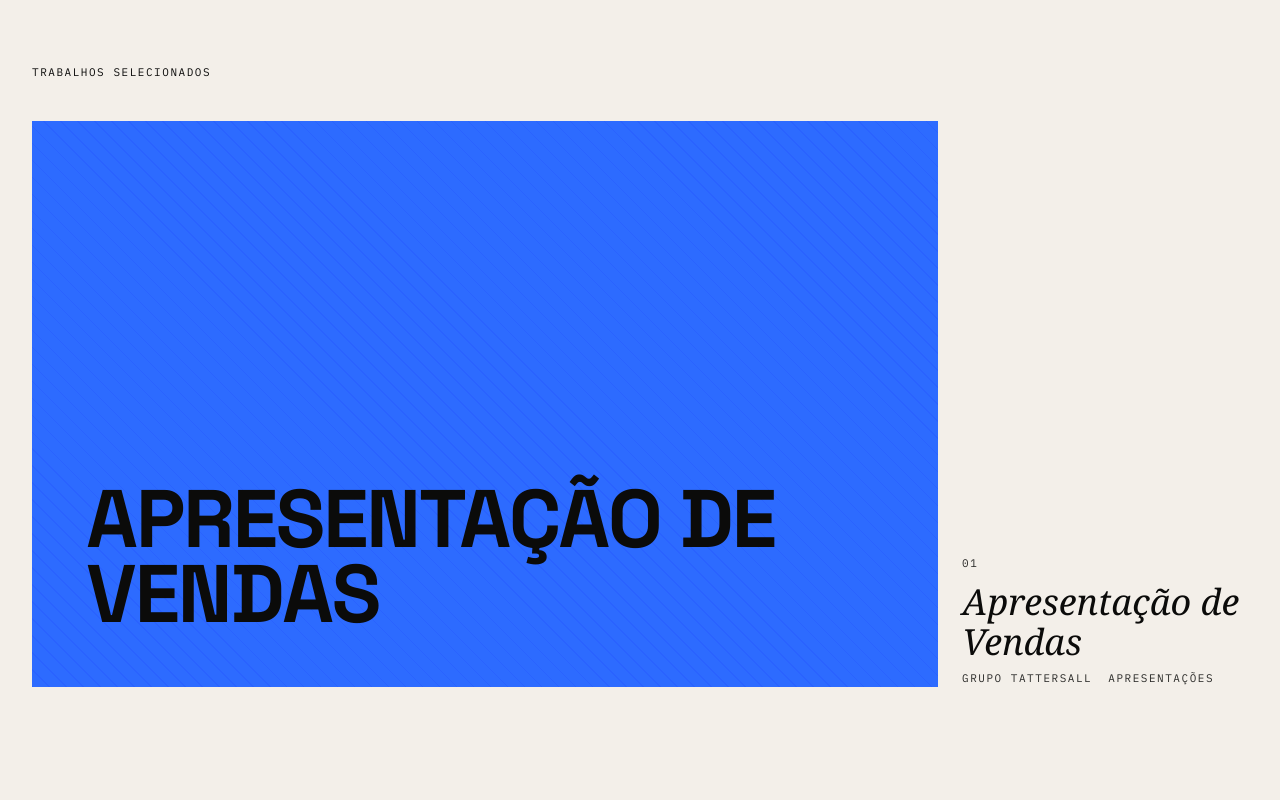
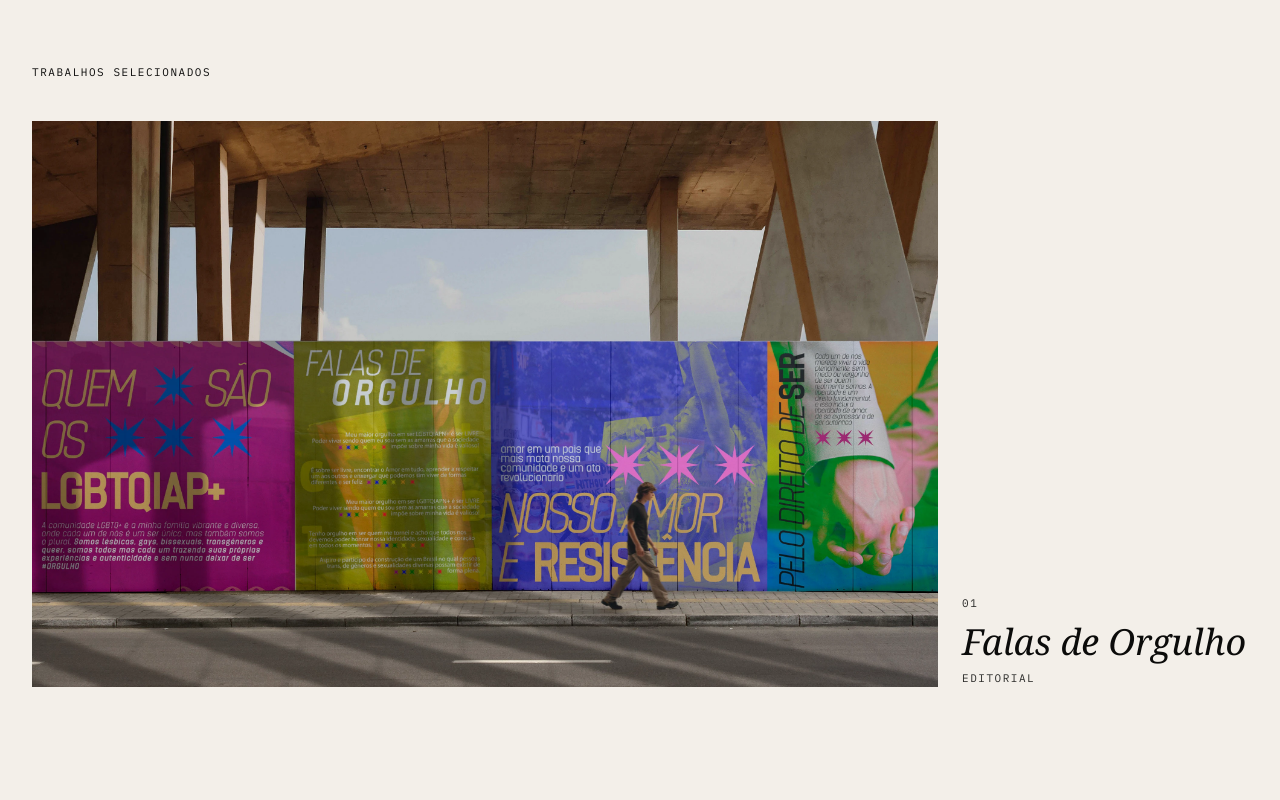
Before and after one commit to jessdesigner21/jesse-santos-portfolio, a Next.js app in the folder jesse-santos/: page / in a window 1280 px wide. Shown: the part 880-1680 px from the top of the page. Built offline with nearby package versions, Linux system fonts and the light colour scheme.

Commit message:
Update projects.ts

```diff
--- a/jesse-santos/data/projects.ts
+++ b/jesse-santos/data/projects.ts
@@ -80,6 +80,64 @@ export type Project = {
 };
 
 export const projects: Project[] = [
+   {
+  title: "Falas de Orgulho",
+  slug: "falas-de-orgulho",
+  discipline: ["Editorial", "Design Gráfico"],
+  role: "Conceito, direção de arte e design",
+
+  description:
+    "Projeto autoral de comunicação visual que transforma narrativas LGBTQIAPN+ em uma campanha gráfica construída por tipografia, cor, fotografia, ilustração e intervenção urbana.",
+
+  challenge:
+    "Criar uma linguagem visual capaz de amplificar diferentes vozes sem reduzir suas histórias a uma única estética.",
+
+  cover: "/1ec70d211500145.6723e21b19ba8.webp",
+  coverRatio: "16/9",
+
+  images: [
+    {
+      src: "/81592a211500145.6723e21b17142.webp",
+      alt: "Pelo direito de ser — Falas de Orgulho",
+      ratio: "4/5",
+    },
+    {
+      src: "/6e0050211500145.6723e21b18993.webp",
+      alt: "Nosso amor é resistência — Falas de Orgulho",
+      ratio: "4/5",
+    },
+    {
+      src: "/b31634211500145.6723e21b18278.webp",
+      alt: "Quem são os LGBTQIAP+ — Falas de Orgulho",
+      ratio: "4/5",
+    },
+    {
+      src: "/9847f1211500145.6723e21b193b8.webp",
+      alt: "Aplicação urbana da campanha Falas de Orgulho",
+      ratio: "16/9",
+    },
+    {
+      src: "/7d3e4c211500145.6723e21b1767d (1).webp",
+      alt: "Cartazes da campanha Falas de Orgulho em ambiente externo",
+      ratio: "16/9",
+    },
+    {
+      src: "/1ec70d211500145.6723e21b19ba8.webp",
+      alt: "Painel urbano Falas de Orgulho",
+      ratio: "16/9",
+    },
+    {
+      src: "/8be1b5211500145.6723e21b18ec1 (1).webp",
+      alt: "Cartazes Falas de Orgulho aplicados em ambiente urbano",
+      ratio: "16/9",
+    },
+  ],
+
+  accentColor: "#FF4BC8",
+  featured: true,
+  layout: "editorial",
+  coverTreatment: "serif",
+  },
   {
     title: "Apresentação de Vendas",
     slug: "grupo-tattersall",
@@ -118,19 +176,6 @@ export const projects: Project[] = [
       "Identidade e aplicação social para marca de beleza — paleta quente, tipografia suave e fotografia como protagonista.",
     accentColor: "#E8447A",
     layout: "gallery",
-    coverTreatment: "serif",
-  },
-  {
-    title: "Falas de Orgulho",
-    slug: "falas-de-orgulho",
-    discipline: ["Editorial", "Design Gráfico"],
-    role: "Conceito, direção de arte e design",
-    description:
-      "Projeto autoral que dá forma visual a depoimentos e falas dentro do universo LGBTQIAPN+ — tipografia como voz, composição como escuta.",
-    challenge: "Dar peso gráfico a depoimentos reais sem ilustrá-los literalmente — deixar a tipografia carregar a emoção.",
-    accentColor: "#6C4FD1",
-    featured: true,
-    layout: "editorial",
     coverTreatment: "serif",
   },
   {
```
